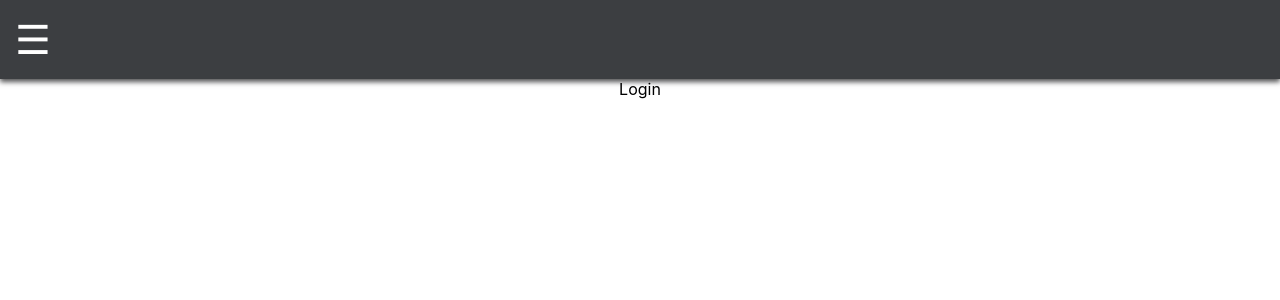
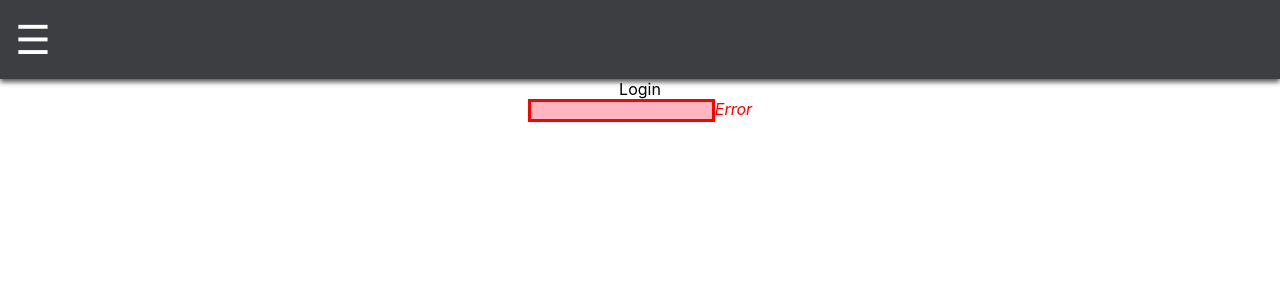
Before and after one commit to NastyaZhilko/FridaDZ, a React (Create React App) app: page /#/login in a window 1280 px wide. Shown: the top 300 px of the page. Built offline with nearby package versions, Linux system fonts and the light colour scheme.

Commit message:
first commit

```diff
--- a/src/App.css
+++ b/src/App.css
@@ -36,3 +36,6 @@
     transform: rotate(360deg);
   }
 }
+.titleColor{
+  color: yellow;
+}
--- a/src/App.tsx
+++ b/src/App.tsx
@@ -5,8 +5,15 @@ import Routes from "./components/routes/Routes";
 import Header from "./components/header/Header";
 import {Provider} from "react-redux";
 import store from "./store/store";
+import SuperInputText from "./components/common/SuperInput/SuperInput";
 
 const App = () => {
+    const foo = (e:string) =>{
+        console.log(e)
+    }
+    const foo1 = ()=> {
+        console.log(159)
+    }
     return (
         <div className="App">
             <HashRouter>
@@ -14,6 +21,7 @@ const App = () => {
                     <Header/>
                     <Routes/>
                 </Provider>
+                <SuperInputText onChangeText={foo} onEnter={foo1} error={'Error'} type={'radio'} className={'titleColor'}/>
             </HashRouter>
         </div>
     );
--- a/src/components/common/SuperInput/SuperInput.tsx
+++ b/src/components/common/SuperInput/SuperInput.tsx
@@ -1,5 +1,5 @@
 import React, {ChangeEvent, DetailedHTMLProps, InputHTMLAttributes, KeyboardEvent} from "react";
-import s from "./SuperInputText.module.css";
+import s from "./SuperInput.module.css";
 
 // тип пропсов обычного инпута
 type DefaultInputPropsType = DetailedHTMLProps<InputHTMLAttributes<HTMLInputElement>, HTMLInputElement>;
@@ -32,7 +32,7 @@ const SuperInputText: React.FC<SuperInputTextPropsType> = (
         onChangeText && onChangeText(e.currentTarget.value);
     }
     const onKeyPressCallback = (e: KeyboardEvent<HTMLInputElement>) => {
-        onKeyPress && onKeyPress(e);
+        onKeyPress && onKeyPress(e); // ?
 
         e.key === "Enter" // если нажата кнопка Enter
         && onEnter // и есть пропс onEnter
```
Also changed, not shown: 1 other file (tests, documents, lock files or other folders).
